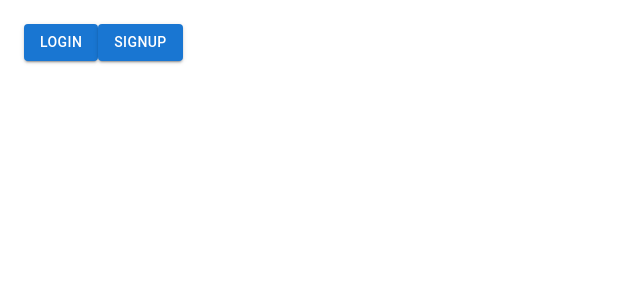
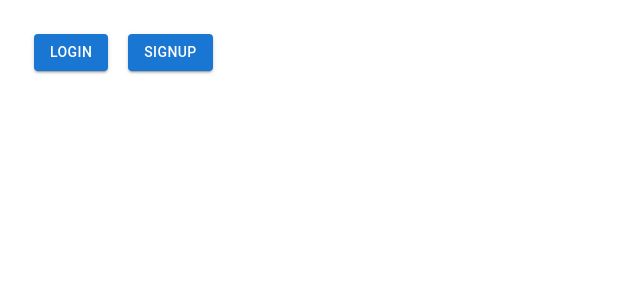
Before and after one commit to Nasif-77/DailyDash-app, a Next.js app: page / in a window 1280 px wide. Shown: the top 300 px of the page, without its empty margins (0-640 px from the left). Built offline with nearby package versions, Linux system fonts and the light colour scheme.

Commit message:
no message

```diff
--- a/src/components/Login.tsx
+++ b/src/components/Login.tsx
@@ -1,5 +1,5 @@
 import { Box, Button, FormControl, FormHelperText, IconButton, Input, InputAdornment, InputLabel, OutlinedInput, Paper, TextField, Typography } from '@mui/material'
-import React, { useState } from 'react'
+import React, { useEffect, useState } from 'react'
 import classes from '../styles/general.module.scss'
 import { useFormik } from 'formik';
 import { loginSchema } from '@/validation/validation';
@@ -15,6 +15,10 @@ function Login() {
     // const dispatch = useDispatch()
     // const iEmail = useSelector(selectEmail)
     // const iPassword = useSelector(selectPassword)
+
+    useEffect(() => {
+        console.log()
+    }, [])
 
     const [showPassword, setShowPassword] = useState(false);
     const [inputText, setInputText] = useState({ state: false, text: '' });
@@ -130,6 +134,7 @@ function Login() {
                                 </svg>
                             </Button>
                         </Typography>
+                        <Typography>Don't have an account </Typography>
 
                     </Box>
                 </Paper>
--- a/src/pages/auth/login.tsx
+++ b/src/pages/auth/login.tsx
@@ -1,6 +1,8 @@
 import Login from '../../components/Login'
 import { decrement, decrementByAmount, increment, incrementByAmount, reset, selectCount } from '@/store/reducers/counterSlice'
 import { Button, Typography } from '@mui/material'
+import { GetServerSideProps } from 'next'
+import { NextRequest } from 'next/server'
 import React from 'react'
 import { useSelector } from 'react-redux'
 import { useDispatch } from 'react-redux'
@@ -8,6 +10,7 @@ import { useDispatch } from 'react-redux'
 function login() {
     const dispatch = useDispatch()
     const count = useSelector(selectCount)
+
     return (
         <div>
             <Login />
@@ -22,3 +25,12 @@ function login() {
 }
 
 export default login
+
+
+export const getServerSideProps: GetServerSideProps = async ({ req }) => {
+    const referer = req.url
+    console.log(referer, '-----refereerererrer')
+    return {
+        props: {}
+    }
+}
--- a/src/pages/index.tsx
+++ b/src/pages/index.tsx
@@ -12,11 +12,11 @@ export default function Home() {
       <div className="p-4">
 
         <Link style={{ textDecoration: 'none' }} href={'/auth/login'}>
-          <Button variant='contained' >Login</Button>
+          <Button sx={{margin:'10px'}} variant='contained' >Login</Button>
         </Link>
 
         <Link style={{ textDecoration: 'none' }} href={'/auth/signup'}>
-          <Button variant='contained' >Signup</Button>
+          <Button sx={{margin:'10px'}} variant='contained' >Signup</Button>
         </Link>
       </div>
     </main>
--- a/src/pages/user/index.tsx
+++ b/src/pages/user/index.tsx
@@ -2,7 +2,7 @@ import { authService } from '@/helpers/services/auth'
 import { Button } from '@mui/material'
 import axios from 'axios'
 import Cookies from 'js-cookie'
-import { useRouter } from 'next/router'
+import Router, { useRouter } from 'next/router'
 import React, { useEffect, useState } from 'react'
 
 function index() {
@@ -12,15 +12,19 @@ function index() {
     const [users, setUsers] = useState([])
 
     useEffect(() => {
+
+        const auth = authService.isAuthenticated()
+        console.log(auth)
+
         const isAuth = async () => {
             try {
                 const token = Cookies.get('token')
+
                 const response = await axios.get(`${process.env.NEXT_PUBLIC_SERVER_URL}/user`, {
                     headers: {
                         Authorization: `Bearer ${token}`
                     }
                 })
-
 
                 if (response.status === 200) {
                     setAuthorized(true)
```
